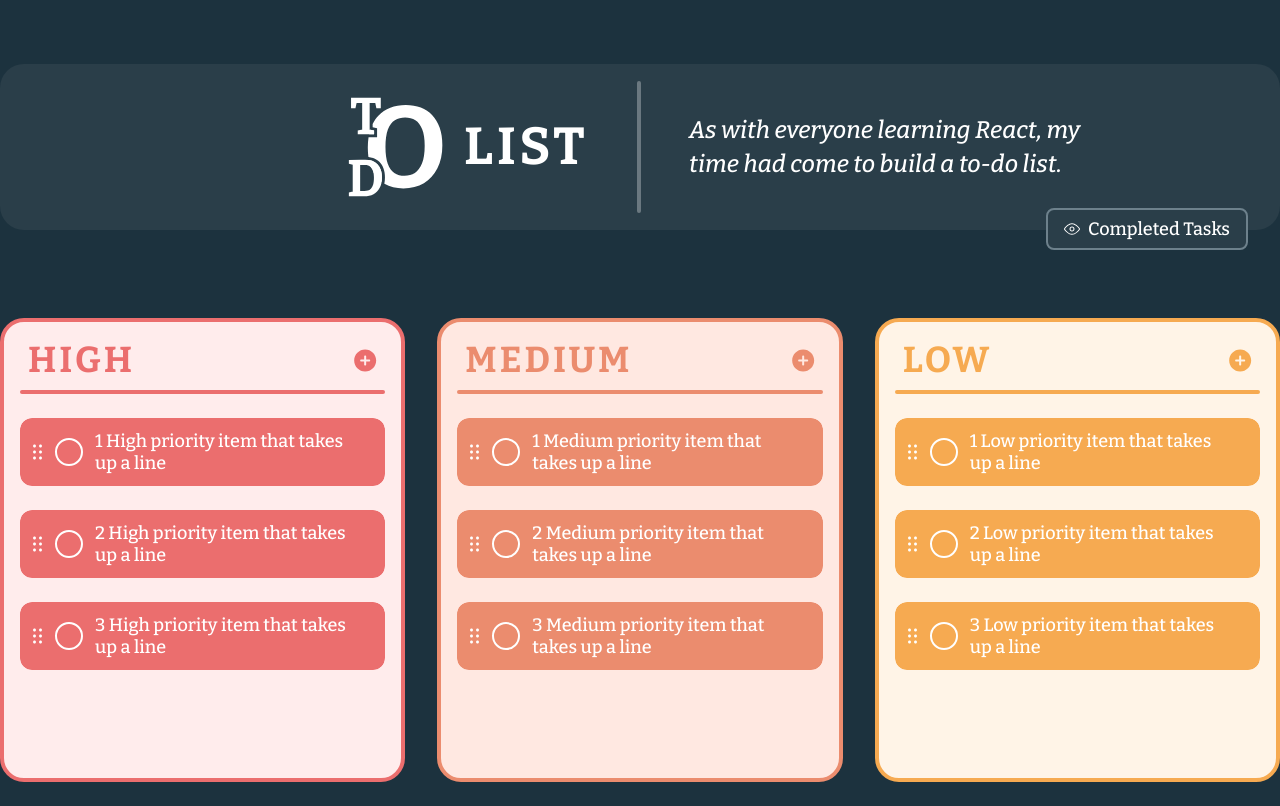
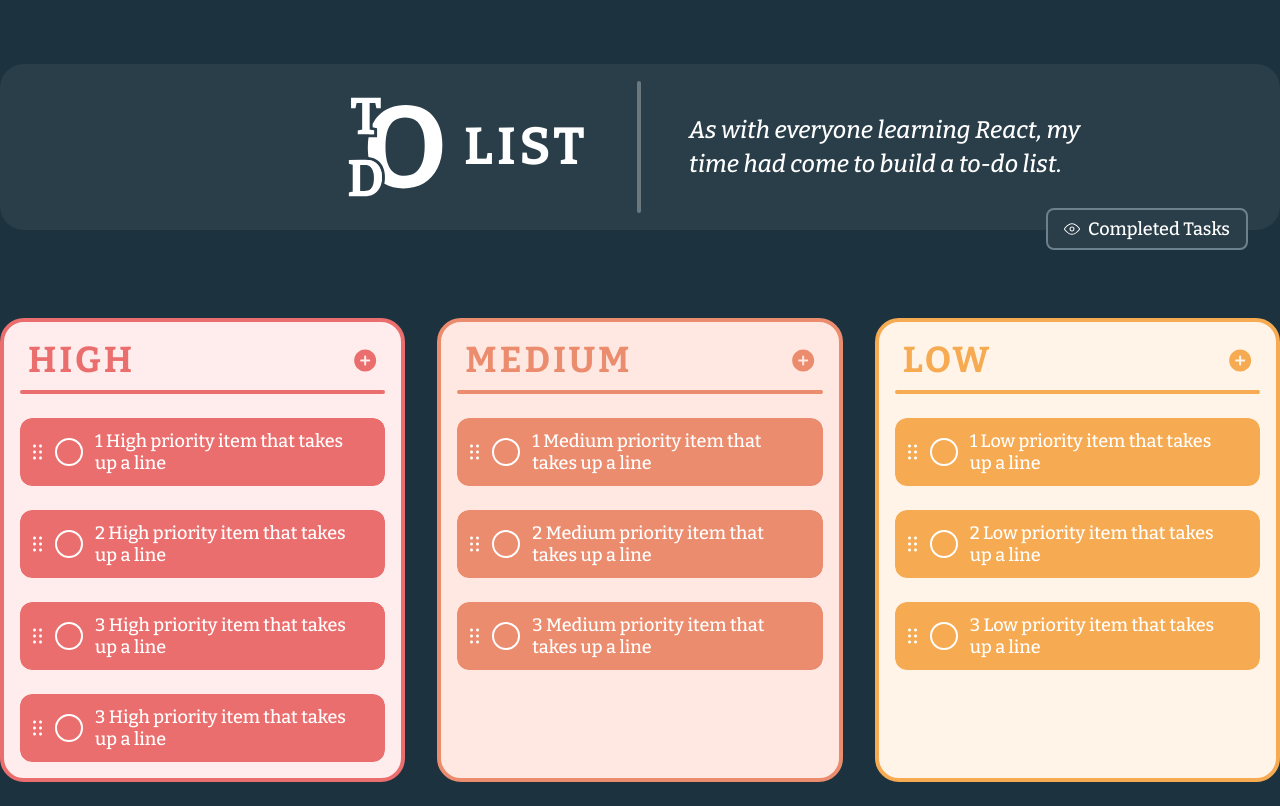
Before and after one commit to neilkurien/to-do-list, a React (Create React App) app: page / in a window 1280 px wide. Built offline with nearby package versions, Linux system fonts and the light colour scheme.

Commit message:
fixed autoscroll and z-index issues

```diff
--- a/src/components/PriorityBoard.js
+++ b/src/components/PriorityBoard.js
@@ -36,13 +36,14 @@ const PriorityBoard = ({ tasks, priority, setTasks, allTasks }) => {
 				</div>
 				<div className="separator"></div>
 			</div>
+			<div className="task-container">
 				<Droppable droppableId={`${priority.toLowerCase()}`}>
 					{(provided) => (
-					<div ref={provided.innerRef} {...provided.droppableProps}>
-						<motion.div
-							className="task-container"
-							transition={{ staggerChildren: 0.2 }}
+						<div
+							ref={provided.innerRef}
+							{...provided.droppableProps}
 						>
+							<motion.div transition={{ staggerChildren: 0.2 }}>
 								<AnimatePresence>
 									{showTaskInput && (
 										<NewTask
@@ -72,6 +73,7 @@ const PriorityBoard = ({ tasks, priority, setTasks, allTasks }) => {
 					)}
 				</Droppable>
 			</div>
+		</div>
 	);
 };
 
--- a/src/data.js
+++ b/src/data.js
@@ -11,6 +11,36 @@ const defaultTasks = () => {
 			},
 			{
 				taskDetail: "2 High priority item that takes up a line",
+				priority: "High",
+				id: uuidv4(),
+				isDone: false,
+			},
+			{
+				taskDetail: "3 High priority item that takes up a line",
+				priority: "High",
+				id: uuidv4(),
+				isDone: false,
+			},
+			{
+				taskDetail: "3 High priority item that takes up a line",
+				priority: "High",
+				id: uuidv4(),
+				isDone: false,
+			},
+			{
+				taskDetail: "3 High priority item that takes up a line",
+				priority: "High",
+				id: uuidv4(),
+				isDone: false,
+			},
+			{
+				taskDetail: "3 High priority item that takes up a line",
+				priority: "High",
+				id: uuidv4(),
+				isDone: false,
+			},
+			{
+				taskDetail: "3 High priority item that takes up a line",
 				priority: "High",
 				id: uuidv4(),
 				isDone: false,
--- a/src/styles/_priority-board.scss
+++ b/src/styles/_priority-board.scss
@@ -54,7 +54,6 @@
 
 .High {
 	position: relative;
-	z-index: 10;
 	background-color: $light-red;
 	border: 4px solid $red;
 	.separator {
@@ -73,7 +72,6 @@
 
 .Medium {
 	position: relative;
-	z-index: 3;
 	background-color: $light-orange;
 	border: 4px solid $orange;
 	.separator {
@@ -92,7 +90,6 @@
 
 .Low {
 	position: relative;
-	z-index: 2;
 	background-color: $light-yellow;
 	border: 4px solid $yellow;
 	.separator {
--- a/src/styles/app.scss
+++ b/src/styles/app.scss
@@ -91,10 +91,28 @@ button.show-done-btn {
 	margin-top: 64px;
 	padding: 24px 0;
 	width: 100%;
-	overflow-y: hidden;
+	overflow: hidden;
 	display: flex;
 	gap: 32px;
 	position: relative;
+}
+
+.board-container.hover,
+.board-container.show-done {
+	.priority-board-container {
+		.priority-board {
+			position: relative;
+		}
+		.priority-board.High {
+			z-index: 10;
+		}
+		.priority-board.Medium {
+			z-index: 3;
+		}
+		.priority-board.Low {
+			z-index: 2;
+		}
+	}
 }
 
 .priority-board-container {
```
Lines whose indentation alone changed are shown as unchanged.
